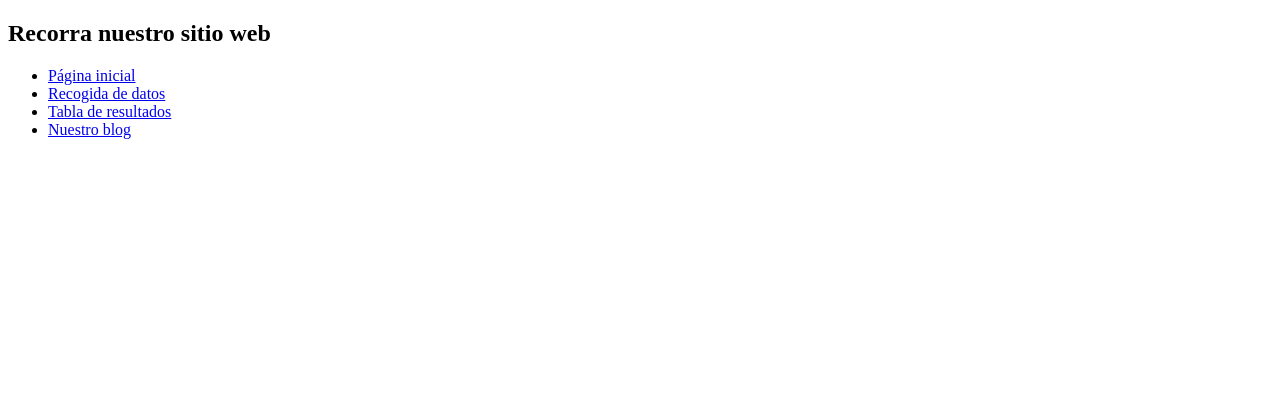
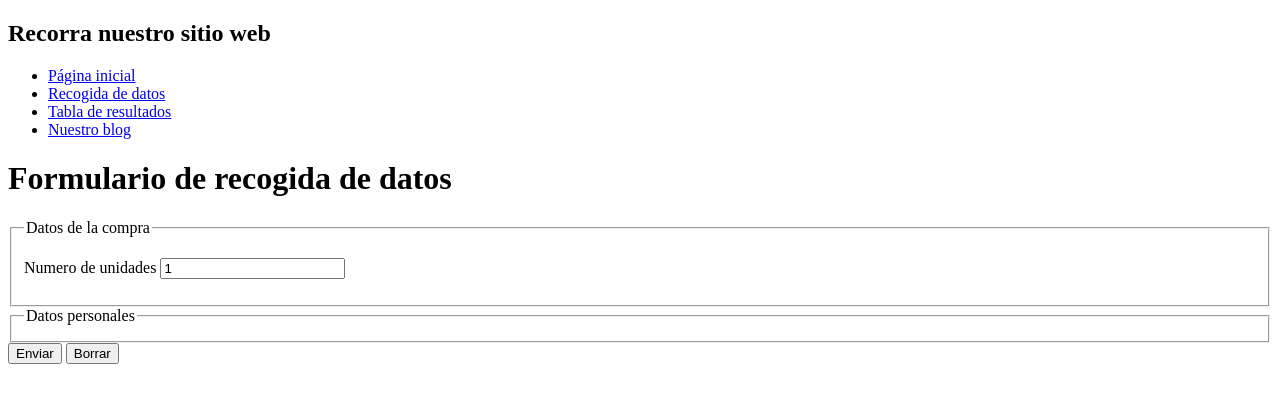
Before and after one commit to LidiaNavarro97/LENGUAJE, a plain HTML site: page HTML/HTML-apellidos_nombre/bd/sql/recogeDatos.html in a window 1280 px wide. Drawn offline with Linux system fonts and the light colour scheme.

Commit message:
seguir con recogedatos.html

```diff
--- a/HTML/HTML-apellidos_nombre/bd/sql/recogeDatos.html
+++ b/HTML/HTML-apellidos_nombre/bd/sql/recogeDatos.html
@@ -18,6 +18,28 @@
         </ul>
 </nav>
 
+<h1>Formulario de recogida de datos</h1>
+<form action="/procesa/altas.php" method="post" enctype="multipart/form-data">
+
+    <fieldset>
+        <legend>Datos de la compra</legend>
+            <p>
+                <label>Numero de unidades
+                    <input type="number" name="unidades" value="1" min="1" max="1000" step="ANY">
+                    <!--el step con el .1, es para poder poner decimales y ANY para poder poner mas numeros de decimales-->
+                </label>
+            </p>
+    </fieldset>
+
+    <fieldset>
+        <legend>Datos personales</legend>
+    </fieldset>
+
+    <input type="submit" value="Enviar">
+    <input type="reset" value="Borrar">
+</form>
+
+
 
 </body>
 </html>
```
